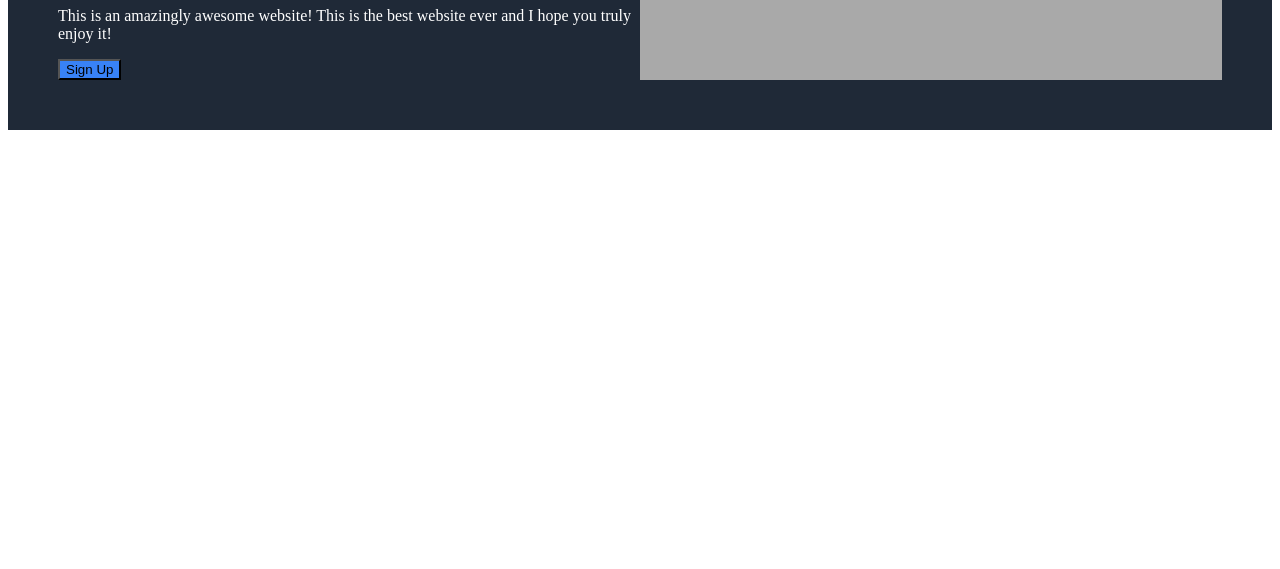
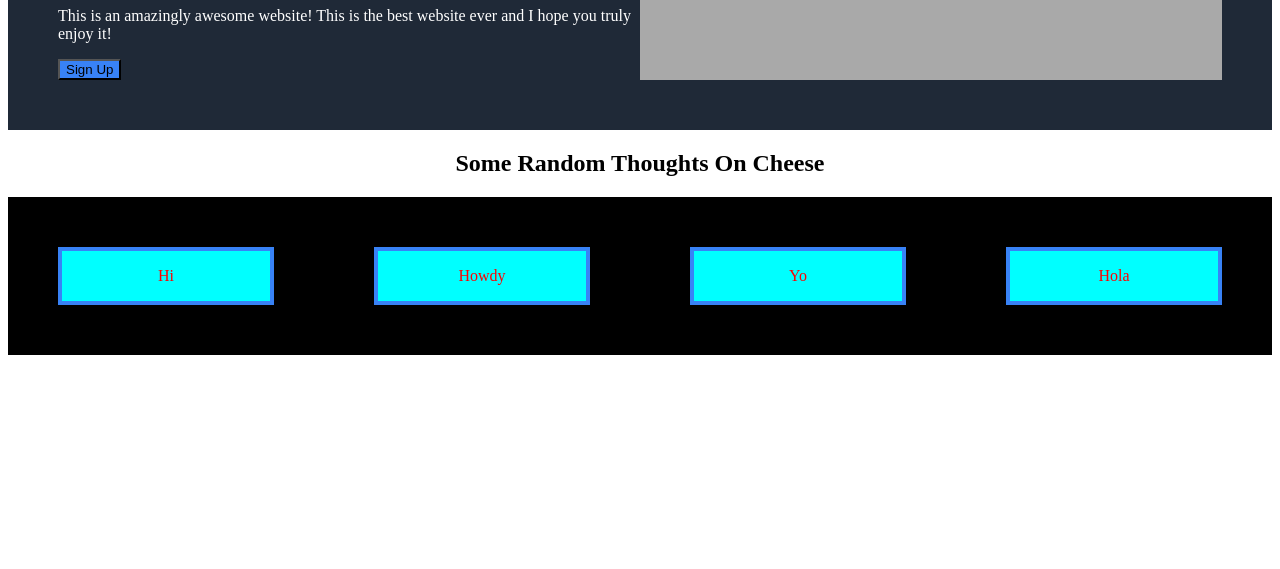
Before and after one commit to SylasB/LandingPage_Test, a plain HTML site: page index.html in a window 1280 px wide. Shown: the part 231-800 px from the top of the page. Drawn offline with Linux system fonts and the light colour scheme.

Commit message:
Made changes to the design elements of the second block of content. Minor gramatical changes in the html file.

```diff
--- a/index.html
+++ b/index.html
@@ -44,7 +44,26 @@
             </div>
         </div>
     </div>
+    <div class="container-2">
+        <div>
+            <h2 class="container-2-title"> Some Random Thoughts On Cheese</h2>
+        </div>
+        <div class="container-2-2">
+                <div class="box">
+                    <p>Hi</p>
+                </div>
+                <div class="box">
+                    <p>Howdy</p>
+                </div>
+                <div class="box">
+                    <p>Yo</p>
+                </div>
+                <div class="box">
+                    <p>Hola</p>
+                </div>
+        </div>
 
+    </div>
     <footer>
 
     </footer>
--- a/styles.css
+++ b/styles.css
@@ -39,5 +39,36 @@
 }
 
 .item-awesome-2 {
+  text-align: center;
   background-color: darkgrey;
 }
+
+.container-2 {
+  /* display: flex;
+  justify-content: center; */
+}
+
+.container-2-title {
+  text-align: center;
+}
+
+.container-2-2 {
+  background-color: black;
+  display: flex;
+}
+
+.box {
+  width: 40px;
+  height: 50px;
+  border: 4px solid #3882f6;
+  background-color: aqua;
+  color: red;
+  text-align: center;
+  margin: 50px;
+
+  flex-wrap: wrap;
+  flex: 1;
+  flex-basis: 10px;
+  justify-content: space-around;
+  align-items: center;
+}
```
